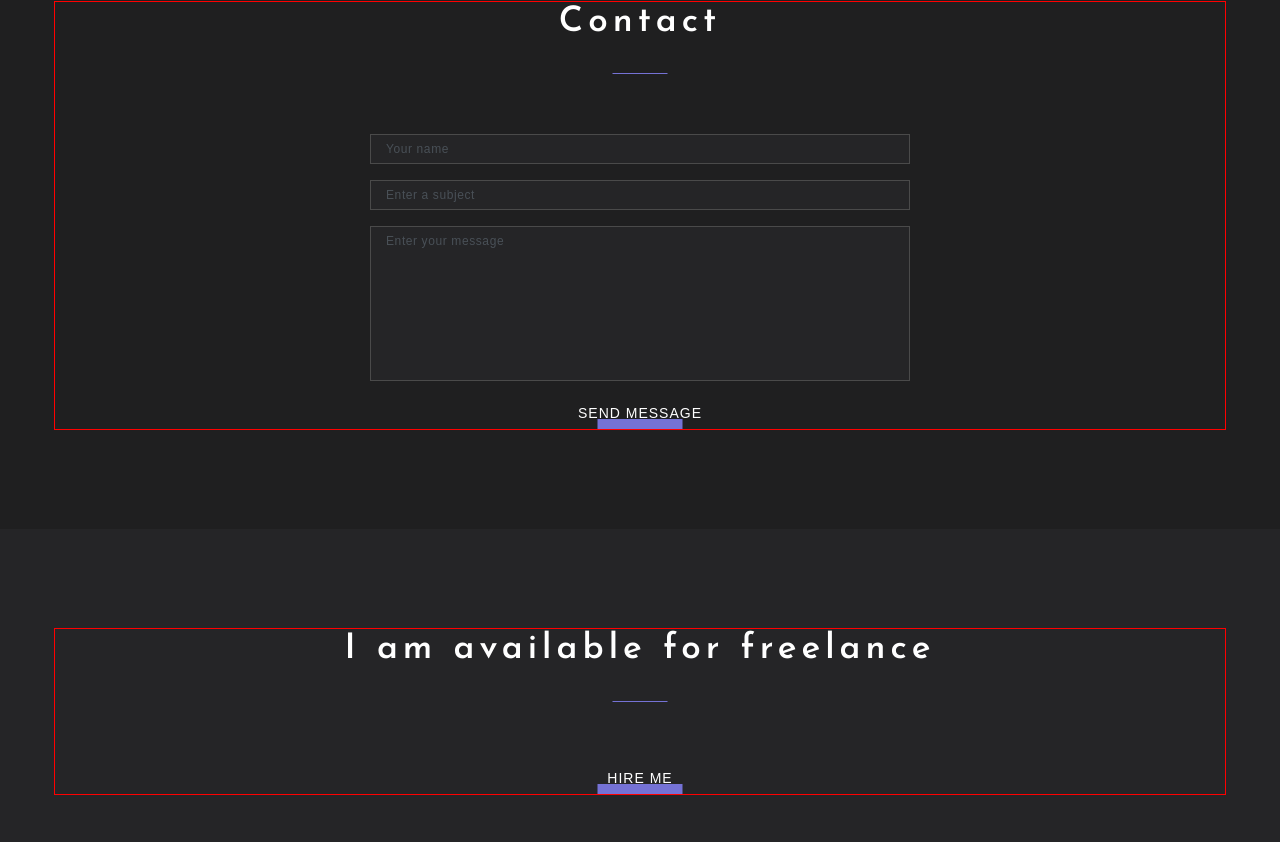
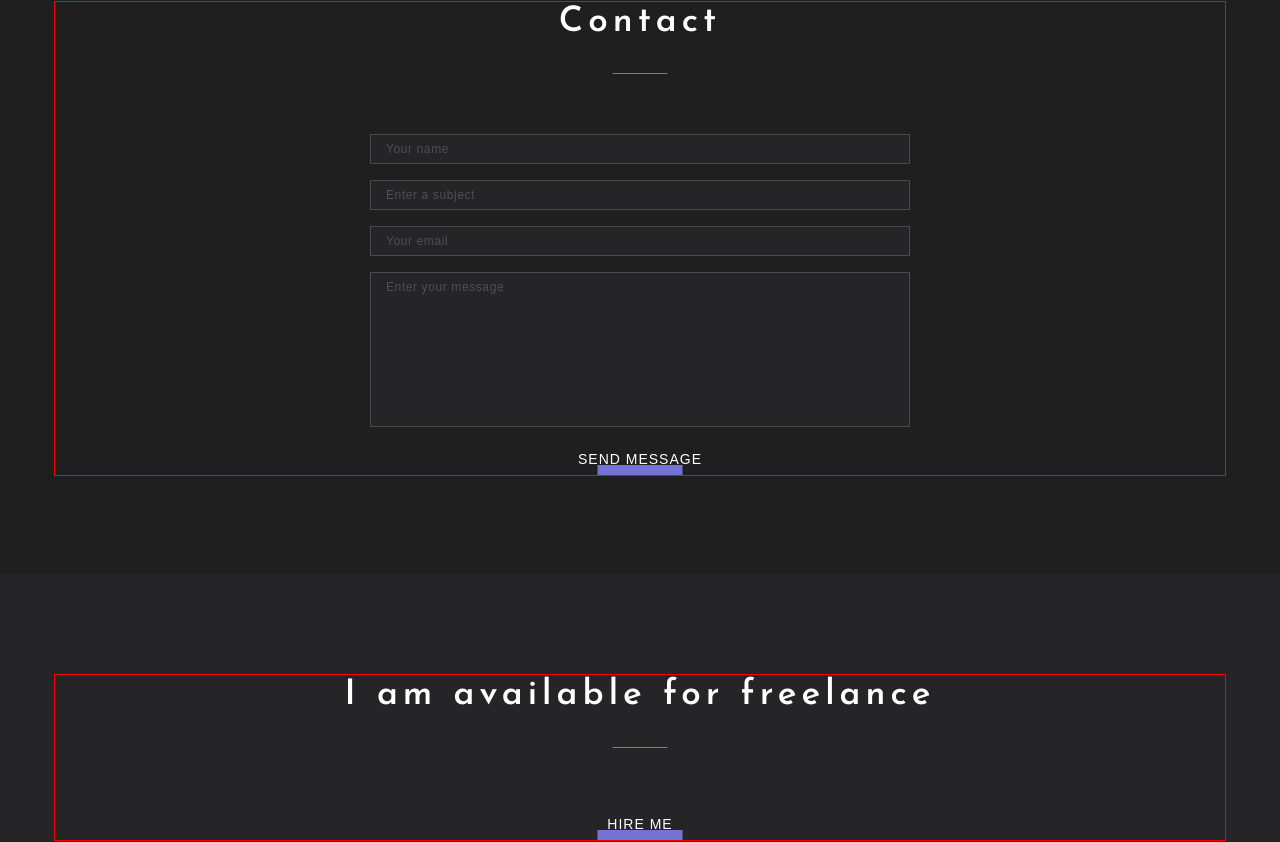
Before and after one commit to 0lgaP1/my-portfolio, a React app: page / in a window 1280 px wide. Shown: the part 3274-4116 px from the top of the page. Built offline with nearby package versions, Linux system fonts and the light colour scheme.

Commit message:
ÐEmailJs form to contacts

```diff
--- a/package.json
+++ b/package.json
@@ -4,6 +4,7 @@
   "private": true,
   "dependencies": {
     "@babel/core": "7.16.0",
+    "@emailjs/browser": "^4.3.3",
     "@pmmmwh/react-refresh-webpack-plugin": "0.5.3",
     "@svgr/webpack": "5.5.0",
     "@testing-library/jest-dom": "5.14.1",
--- a/src/components/Button.tsx
+++ b/src/components/Button.tsx
@@ -25,7 +25,7 @@ export const Button = styled.button`
         height: 10px;
         width: 50%;
         background-color: ${theme.colors.accent};
-
+        transition: ${theme.animations.transition};
         position: absolute;
         bottom: 0;
         left: 50%;
--- a/src/components/slider/slider.css
+++ b/src/components/slider/slider.css
@@ -10,7 +10,7 @@
     display: inline-block;
     width: 7px;
     height: 7px;
-
+    transition: .2s ease-in-out;
     border-radius: 20px;
     background-color: rgba(255, 255, 255, 0.5);
 }
--- a/src/layout/sections/contacts/Contacts.tsx
+++ b/src/layout/sections/contacts/Contacts.tsx
@@ -1,20 +1,42 @@
-import React from 'react';
+import React, {ElementRef, useRef} from 'react';
 import {SectionTitle} from "../../../components/SectionTitle";
 import styled from "styled-components";
 import {Button} from "../../../components/Button";
 import {Container} from "../../../components/Container";
 import {theme} from "../../../styles/Theme";
+import emailjs from '@emailjs/browser';
 
 
-export const Contacts = () => {
+
+export const Contacts = () => {const form = useRef<ElementRef<'form'>>(null);
+
+    const sendEmail = (e: any) => {
+        e.preventDefault();
+
+    if(!form.current) return
+
+        emailjs
+            .sendForm('service_9i6a211', 'template_m6r1czg', form.current, {
+                publicKey: 'q5q8KTyn8A0leWgX2',
+            })
+            .then(
+                () => {
+                    console.log('SUCCESS!');
+                },
+                (error) => {
+                    console.log('FAILED...', error.text);
+                },
+            );
+    };
     return (
         <StyledContacts id={"contact"}>
             <Container>
                 <SectionTitle>Contact</SectionTitle>
-                <StyledForm>
-                    <Field placeholder={"Your name"}/>
-                    <Field placeholder={"Enter a subject"}/>
-                    <Field placeholder="Enter your message" as={"textarea"} />
+                <StyledForm ref={form} onSubmit={sendEmail}>
+                    <Field required placeholder={"Your name"} name={'user_name'}/>
+                    <Field required placeholder={"Enter a subject"} name={'subject'}/>
+                    <Field required placeholder={"Your email"} name={'email'}/>
+                    <Field required placeholder="Enter your message" as={"textarea"} name={'message'}/>
                     <Button type={"submit"}>Send message</Button>
                 </StyledForm>
             </Container>
```
Also changed, not shown: 1 other file (tests, documents, lock files or other folders).
